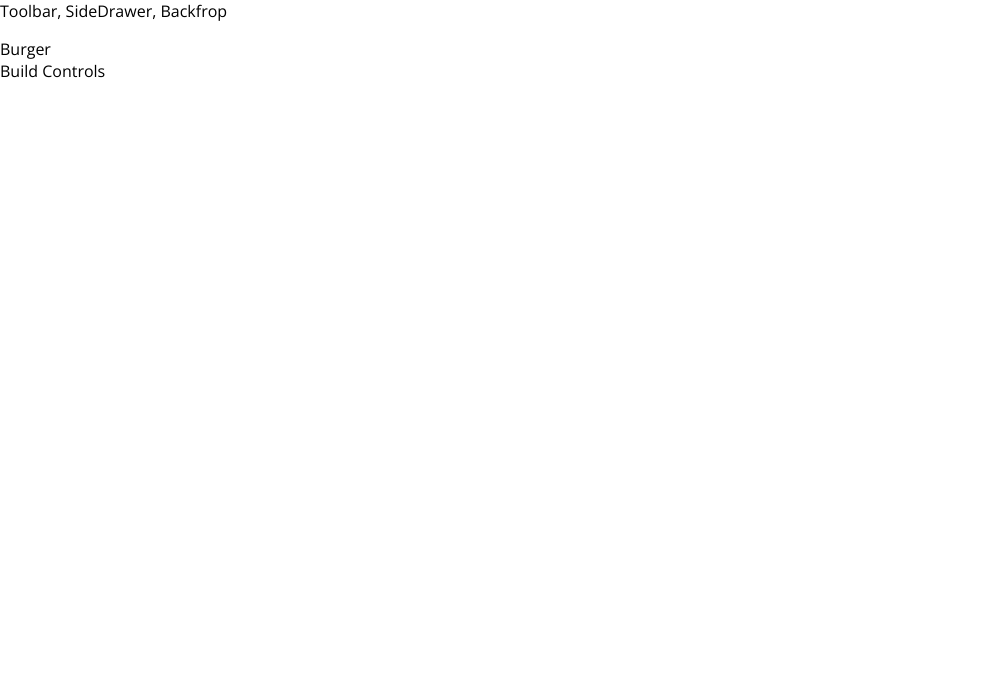
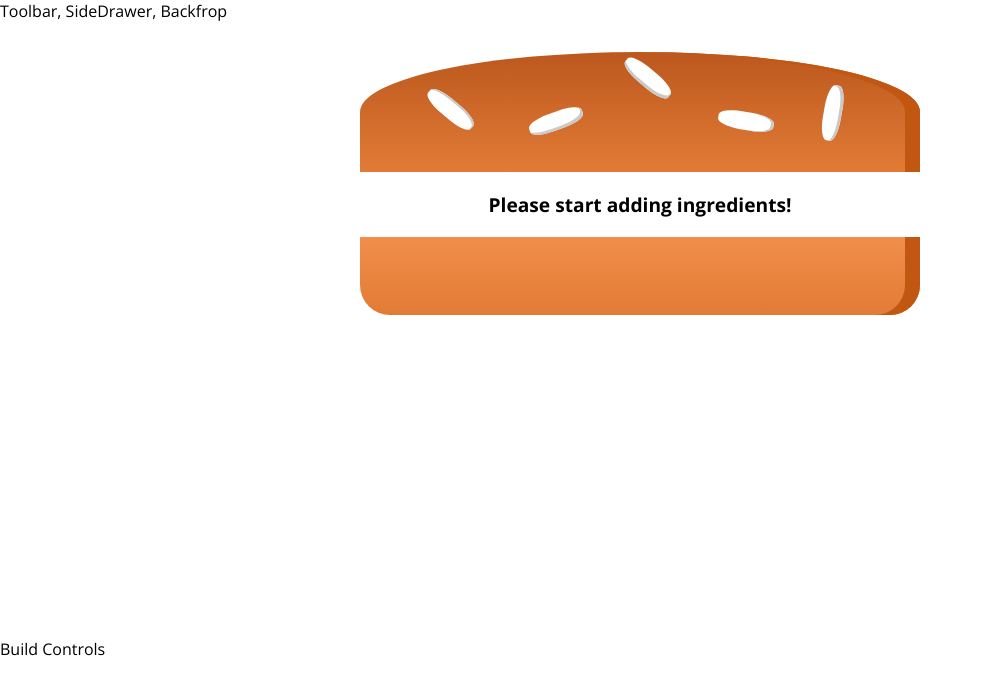
Before and after one commit to NicolasDesc/burger-builder, a React app: page / in a window 1280 px wide. Shown: the top 694 px of the page, without its empty margins (0-983 px from the left). Built offline with nearby package versions, Linux system fonts and the light colour scheme.

Commit message:
outputting ingredient dynamically

```diff
--- a/src/components/Burger/Burger.js
+++ b/src/components/Burger/Burger.js
@@ -1,7 +1,30 @@
 import React from 'react';
 
-const burger =  (props) => {
+import classes from './Burger.module.css';
+import BurgerIngredient from './BurgerIngridient/BurgerIngredient';
 
-}
+const burger = (props) => {
+    let transformedIngredients = Object.keys(props.ingredients)
+        .map(igKey => {
+            return [...Array(props.ingredients[igKey])].map((_, i) => {
+                return <BurgerIngredient key={igKey + i} type={igKey} />
+            })
+        })
+        .reduce((arr, el) => {
+            return arr.concat(el)
+        }, []);
+
+    if (transformedIngredients.length === 0) {
+        transformedIngredients = <p>Please start adding ingredients!</p>
+    }
+
+    return (
+        <div className={classes.Burger}>
+            <BurgerIngredient type="bread-top" />
+            {transformedIngredients}
+            <BurgerIngredient type="bread-bottom" />
+        </div>
+    );
+};
 
 export default burger;
--- /dev/null
+++ b/src/components/Burger/Burger.module.css
@@ -0,0 +1,30 @@
+.Burger {
+  width: 100%;
+  margin: auto;
+  height: 250px;
+  overflow: auto;
+  text-align: center;
+  font-weight: bold;
+  font-size: 1.2rem;
+}
+
+@media (min-width: 500px) and (max-height:400px) {
+  .Burger {
+    width: 350px;
+    height: 300px;
+  }
+}
+
+@media (min-width: 500px) and (min-height:401px) {
+  .Burger {
+    width: 450px;
+    height: 400px;
+  }
+}
+
+@media (min-width: 1000px) and (min-height:700px) {
+  .Burger {
+    width: 700px;
+    height: 600px;
+  }
+}
--- a/src/components/Burger/BurgerIngridient/BurgerIngredient.js
+++ b/src/components/Burger/BurgerIngridient/BurgerIngredient.js
@@ -1,11 +1,14 @@
-import React from 'react';
+import React, { Component } from 'react';
+import PropTypes from 'prop-types';
 
-import classes from './BurgerIngredient.css';
+import classes from './BurgerIngredient.module.css';
 
-const burgerIngredient = (props) => {
+class BurgerIngredient extends Component {
+    render() {
+
         let ingredient = null;
 
-    switch (props.type) {
+        switch (this.props.type) {
             case 'bread-bottom':
                 ingredient = <div className={classes.BreadBottom}></div>;
                 break;
@@ -36,5 +39,10 @@
 
         return ingredient;
     }
+}
 
-export default burgerIngredient;
+BurgerIngredient.propTypes = {
+    type: PropTypes.string.isRequired
+};
+
+export default BurgerIngredient;
--- a/src/containers/BurgerBuilder/BurgerBuilder.js
+++ b/src/containers/BurgerBuilder/BurgerBuilder.js
@@ -1,12 +1,22 @@
 import React, { Component } from "react";
 
 import Aux from "../../hoc/Aux";
+import Burger from '../../components/Burger/Burger';
 
 class BurgerBuilder extends Component {
+    state = {
+        ingredients: {
+            salad: 0,
+            bacon: 0,
+            cheese: 0,
+            meat: 0
+        }
+    }
+
     render() {
         return (
             <Aux>
-                <div>Burger</div>
+                <Burger ingredients={this.state.ingredients} />
                 <div>Build Controls</div>
             </Aux>
         );
```
Also changed, not shown: src/components/Burger/BuildControls/BuildControl/BuildControl.js (added, +13 -0 lines), src/components/Burger/BuildControls/BuildControl/BuildControl.module.css (added, +56 -0 lines), src/components/Burger/BuildControls/BuildControls.js (added, +13 -0 lines), src/components/Burger/BuildControls/BuildControls.module.css (added, +9 -0 lines), src/components/Burger/BurgerIngridient/BurgerIngredient.module.css (renamed from src/components/Burger/BurgerIngridient/BurgerIngredient.css). Lines whose indentation alone changed are shown as unchanged.
